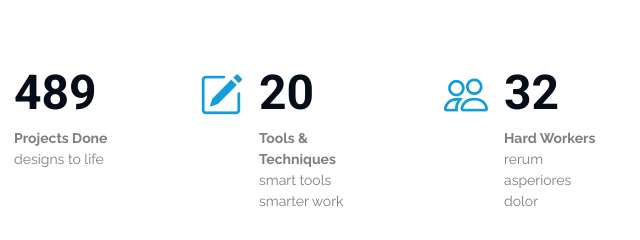
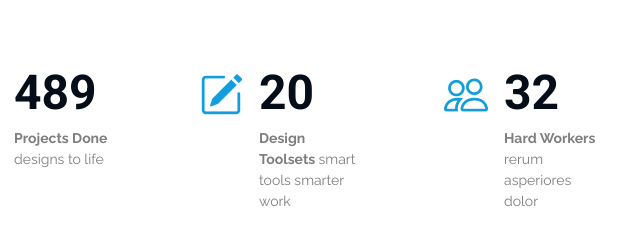
Before and after one commit to ondbounce/shamonalavi_porfolio, a plain HTML site: page index.html in a window 1280 px wide. Shown: the part 1600-1840 px from the top of the page, 633-1273 px from the left. Drawn offline with Linux system fonts and the light colour scheme; animation ran at ten frames a second.

Commit message:
Update index.html

```diff
--- a/index.html
+++ b/index.html
@@ -159,7 +159,7 @@ As a creative designer, I also manage and coordinate projects to ensure smooth c
             <div class="stats-item">
               <i class="bi bi-pencil-square"></i>
               <span data-purecounter-start="0" data-purecounter-end="20" data-purecounter-duration="1" class="purecounter"></span>
-              <p><strong>Tools &amp; Techniques
+              <p><strong>Design Toolsets
 </strong> <span> smart tools smarter work</span></p>
             </div>
           </div><!-- End Stats Item -->
```
